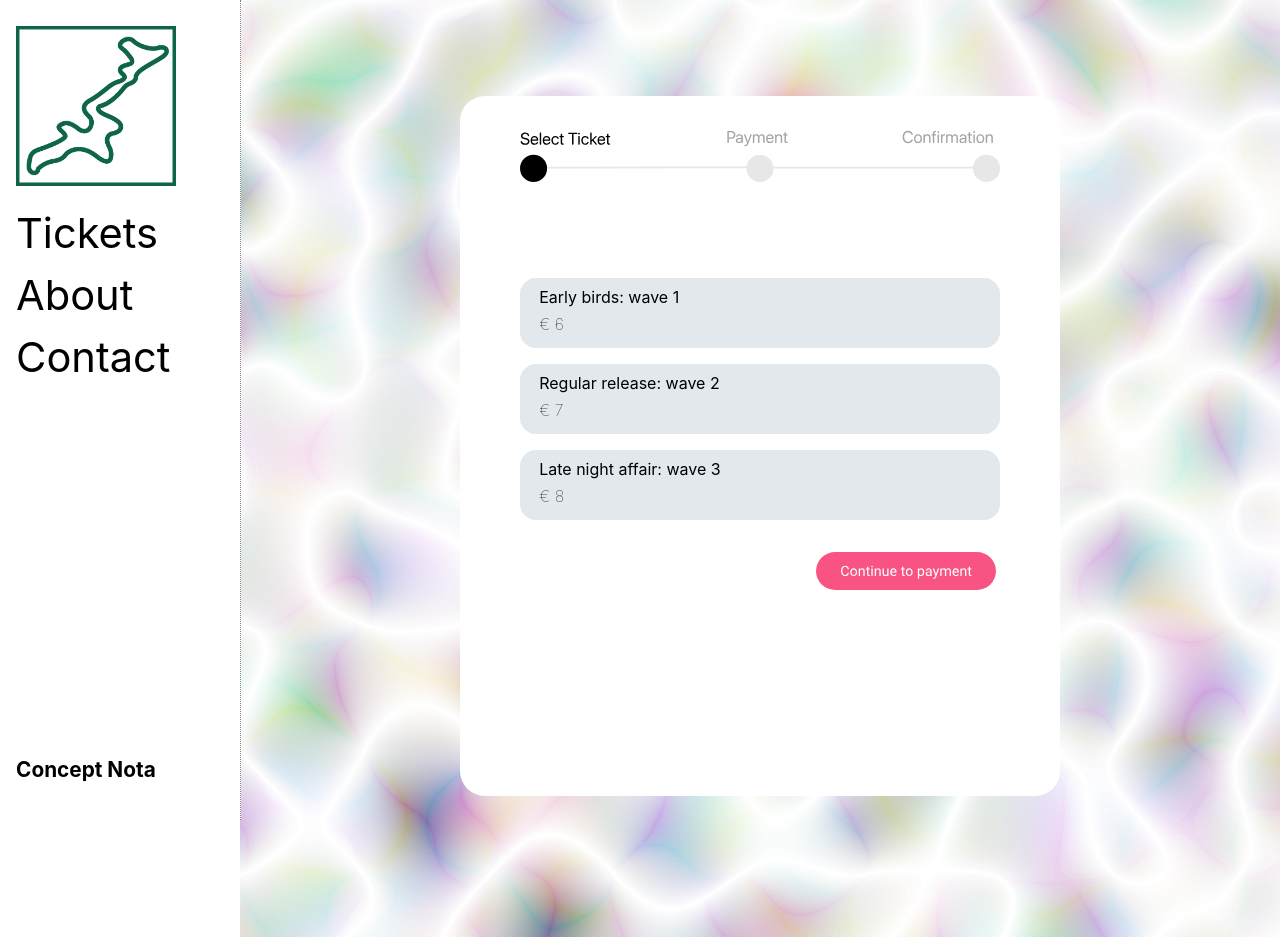
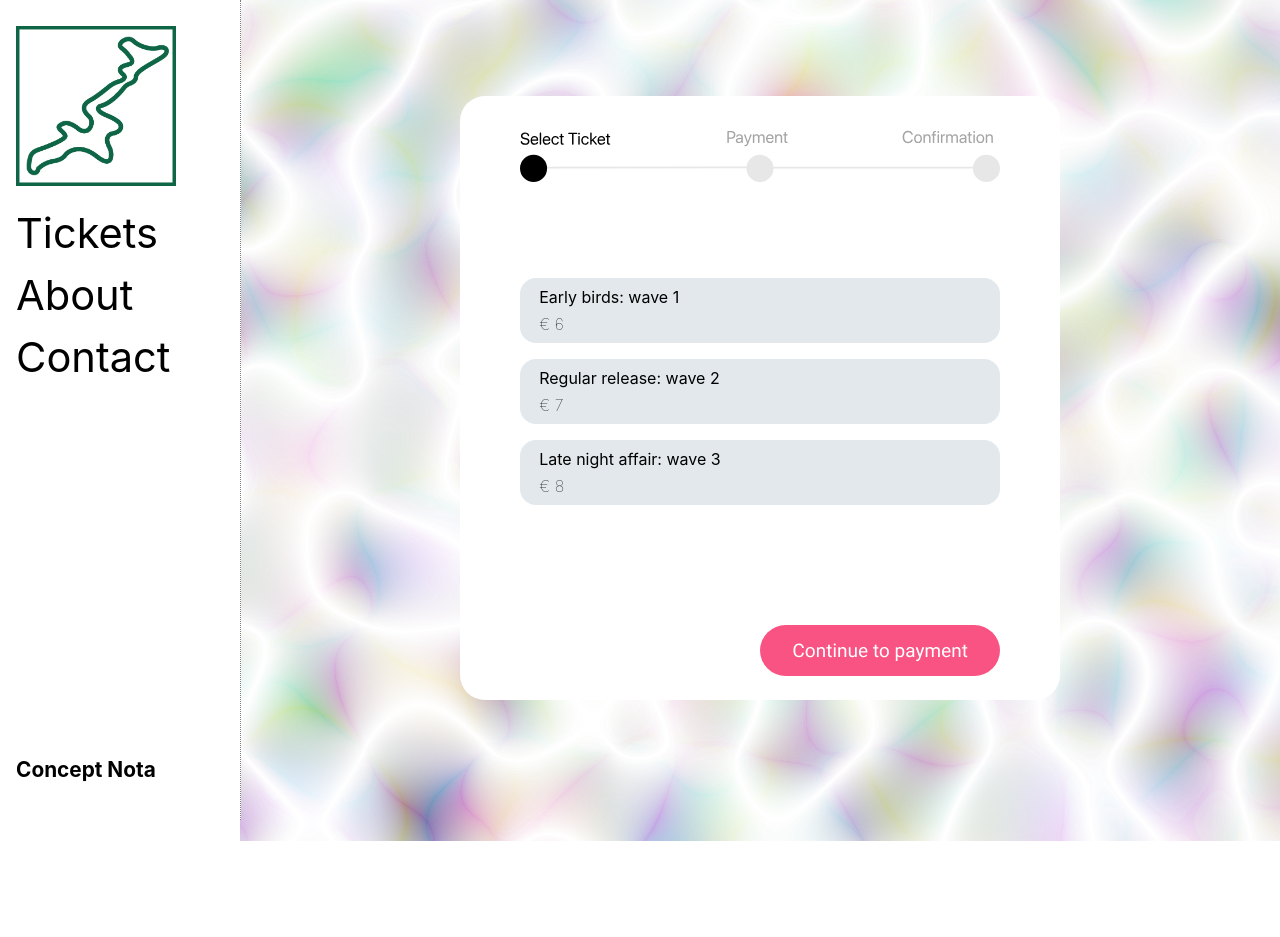
Before and after one commit to SamuelTocci/Affair, a React (Create React App) app: page /tickets in a window 1280 px wide. After the commit the page ends 841 px from the top, so only its background shows below. Built offline with nearby package versions, Linux system fonts and the light colour scheme.

Commit message:
fixed ticket shop sizing and payment button

```diff
--- a/src/pages/Tickets.css
+++ b/src/pages/Tickets.css
@@ -12,7 +12,8 @@
     display:block;
     width: 100%;
     max-width: 600px;
-    height: 700px;
+    height: 100%;
+    max-height: 700px;
     background: white;
     border-radius: 25px;
     margin-left: auto;
@@ -23,7 +24,7 @@
 #firstWave{
     display: block;
     width: 80%;
-    height: 10%;
+    height: 65px;
     background: #E2E8EB;
     margin-left: auto;
     margin-right: auto;
@@ -33,7 +34,7 @@
 #secondWave{
     display: block;
     width: 80%;
-    height: 10%;
+    height: 65px;
     background: #E2E8EB;
     margin-left: auto;
     margin-right: auto;
@@ -42,7 +43,7 @@
 #thirdWave{
     display: block;
     width: 80%;
-    height: 10%;
+    height: 65px;
     background: #E2E8EB;
     margin-left: auto;
     margin-right: auto;
@@ -70,8 +71,9 @@
 
 #continuePayment{
     display: block;
-    width: 30%;
+    width: 40%;
     margin-left: auto;
-    margin-right: 4em;
-    margin-top: 2em;
+    margin-right: 10%;
+    margin-top: 20%;
+    padding-bottom: 4%;
 }
```
